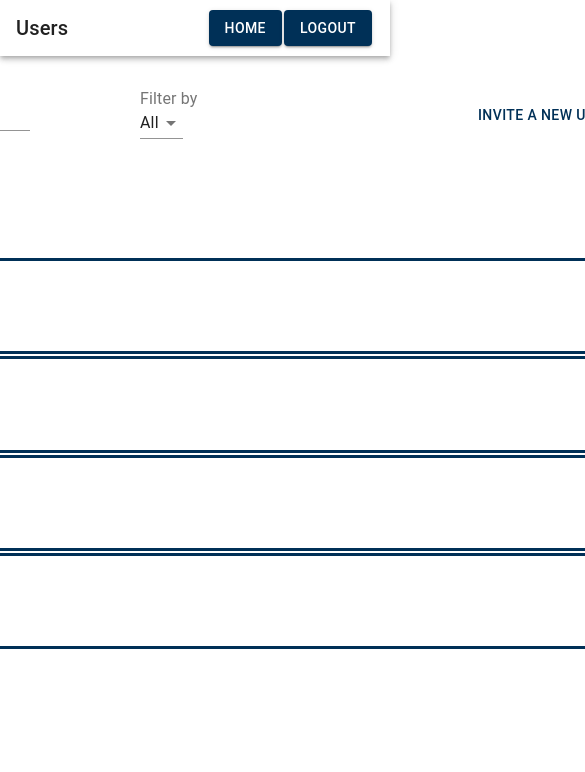
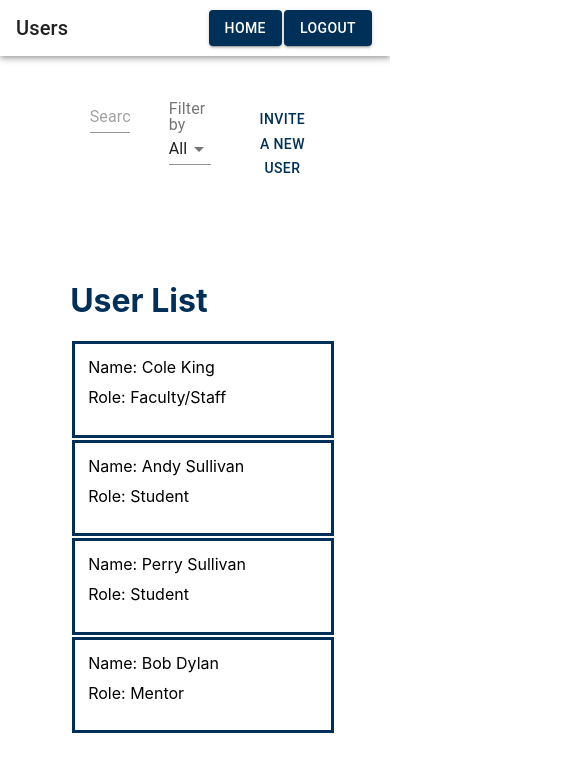
Before and after one commit to Excel-Tracker-Team-9302/excel-tracker, a React (Create React App) app in the folder excel-tracker-application/: page /users in a window 390 px wide. Shown: the top 772 px of the page, 585 px wide, since content can reach past the window. Built offline with nearby package versions, Linux system fonts and the light colour scheme.

Commit message:
added responsiveness to users page

```diff
--- a/excel-tracker-application/src/components/Users.js
+++ b/excel-tracker-application/src/components/Users.js
@@ -50,9 +50,10 @@ class Users extends React.Component {
           <div className="Users">
 
 
-        <Container fixed style = {{ alignItems: 'center', display: 'grid', 'grid-template-columns': '250px 250px 250px', 'justify-content':'center', 'grid-gap': '80px'}}>
+        {/* <Container fixed style = {{ alignItems: 'center', display: 'grid', 'grid-template-columns': '250px 250px 250px', 'justify-content':'center', 'grid-gap': '80px'}}> */}
 
-        <div className="input-bar">
+        <div className="flex-grid">
+        <div className="col">
         <Input
           type = "text"
           placeholder="Search for user"
@@ -60,7 +61,7 @@ class Users extends React.Component {
           />
         </div>
 
-        <div className="filter">
+        <div className="col">
           <InputLabel id="label">Filter by</InputLabel>
             <Select labelId="label"
             id="select"
@@ -74,10 +75,12 @@ class Users extends React.Component {
             </Select>
         </div>
 
-        <div className ="invite">
+        <div className ="col">
             <InviteUserButton />
           </div>
-        </Container>
+
+        </div>
+        {/* </Container> */}
 
 
           <div className='tc'>
--- a/excel-tracker-application/src/styles/Users.css
+++ b/excel-tracker-application/src/styles/Users.css
@@ -1,16 +1,22 @@
-.input-bar, .filter, .invite {
-    margin: 35px 70px;
-    width: 100%;
-}
-
 .tc {
-    display: grid;
+    display: flex grid;
     justify-content: center;
     grid-template-columns: 1000px;
-    margin-left: 100px;
-    width: 100%;
+    margin: 10vh 18vw;
+    width: 80%;
 }
 
 h1 {
     color: #003057;
 }
+
+.flex-grid {
+    display: flex;
+    justify-content: center;
+    margin: 35px 18vw;
+}
+
+.flex-grid .col {
+    width: 20%;
+    margin: 10px 5vw;
+  }
```
